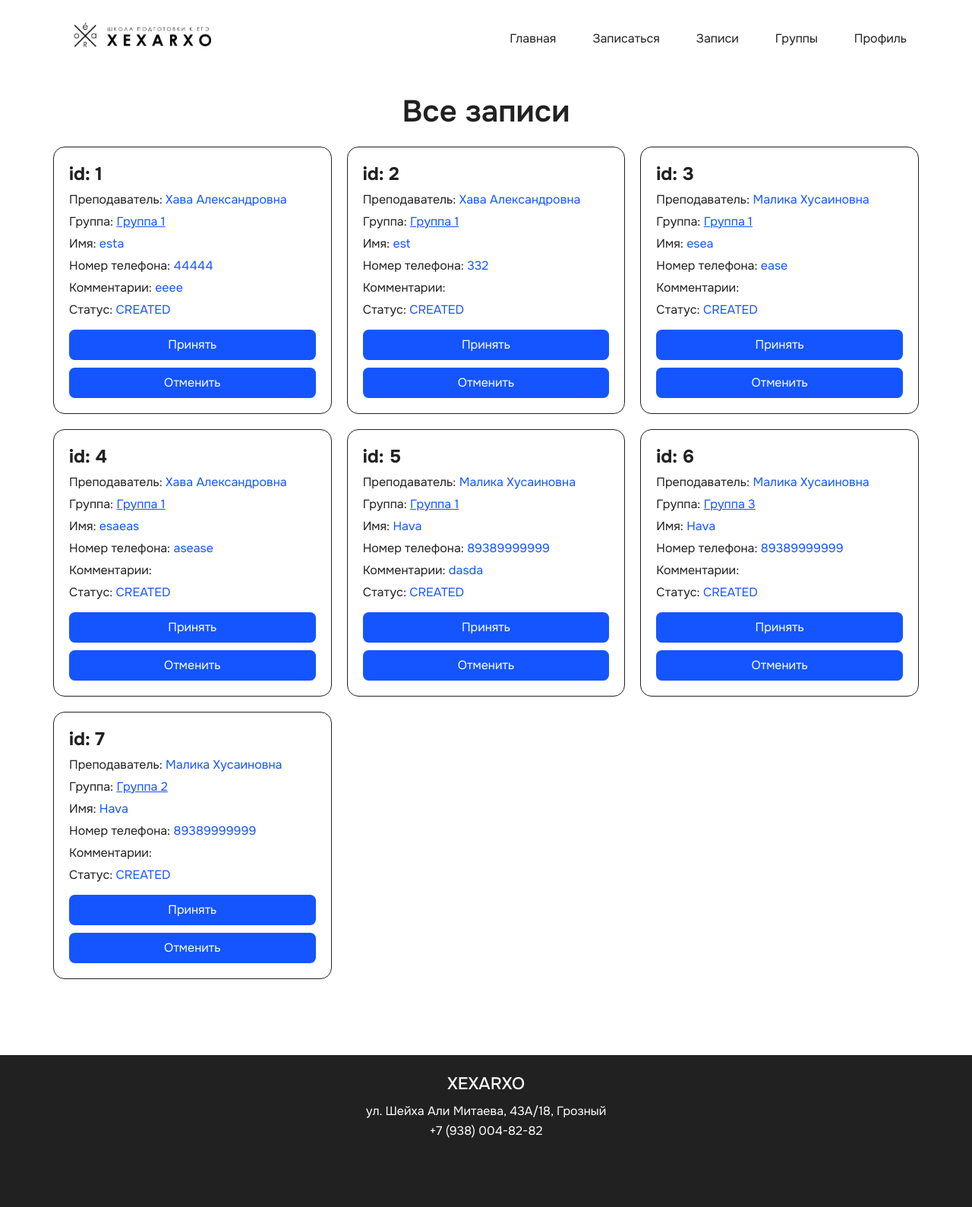
After one commit to Dikiliev/teachers, a Django app: page /manager_appointments/ in a window 1280 px wide. The commit adds this page. Shown: the whole page at 76% size. Run offline with Django 5.2, Linux system fonts and the light colour scheme; a user stored in the database is signed in; data comes from the database, SQL or seed files in the repository.

Commit message:
appointments page

```diff
--- a/main/models.py
+++ b/main/models.py
@@ -45,7 +45,7 @@ class User(AbstractUser):
     )
 
     def __str__(self):
-        return f'{self.get_full_name()} ({self.username}) ({dict(self.ROLE_ENUM).get(self.role, "Неизвестная роль")})'
+        return f'{self.get_full_name()} [{self.username}] ({dict(self.ROLE_ENUM).get(self.role, "Неизвестная роль")})'
 
     @classmethod
     def exists(cls):
@@ -85,7 +85,7 @@ class Teacher(models.Model):
     skills = models.TextField(blank=True, verbose_name='Навыки')
 
     def __str__(self):
-        return f'{self.user.get_full_name()} ({self.user.username})'
+        return f'{self.user.get_full_name()}'
 
     class Meta:
         verbose_name = 'Преподаватель'
@@ -97,6 +97,8 @@ class StudentGroup(models.Model):
 
     subject = models.ForeignKey(Subject, on_delete=models.CASCADE, related_name='student_groups', verbose_name='Предмет')
     teacher = models.ForeignKey(Teacher, on_delete=models.CASCADE, related_name='groups', verbose_name='Преподаватель')
+
+    unregistered_users_count = models.IntegerField(default=0)
 
     students = models.ManyToManyField(User, related_name='student_groups', verbose_name='Студенты', blank=True)
     created_at = models.DateTimeField(auto_now_add=True)
@@ -137,9 +139,11 @@ class AppointmentStatus(Enum):
     ACCEPTED = 'Принято'
     REJECTED = 'Отклонено'
 
+    @staticmethod
+    def get_choices():
+        return [(status.name, status.value) for status in AppointmentStatus]
+
 class Appointment(models.Model):
-    STATUS_CHOICES = [(status.name, status.value) for status in AppointmentStatus]
-
     user = models.ForeignKey(User, on_delete=models.CASCADE, related_name='appointments', blank=True, null=True, verbose_name='Ученик')
     group = models.ForeignKey(StudentGroup, on_delete=models.CASCADE, related_name='appointments', verbose_name='Группа')
 
@@ -148,7 +152,7 @@ class Appointment(models.Model):
     user_comment = models.TextField(blank=True, default='', verbose_name='Комментарий')
 
     created_at = models.DateTimeField(auto_now_add=True, verbose_name='Дата создания')
-    status = models.CharField(max_length=10, choices=STATUS_CHOICES, default=AppointmentStatus.CREATED.name, verbose_name='Статус')
+    status = models.CharField(max_length=10, choices=AppointmentStatus.get_choices(), default=AppointmentStatus.CREATED.name, verbose_name='Статус')
 
     def __str__(self):
         return f'Запись {self.user_name} в {self.group.name}'
@@ -174,7 +178,7 @@ class Application(models.Model):
     subject = models.ForeignKey(Subject, on_delete=models.CASCADE, related_name='applications', verbose_name='Предмет')
 
     created_at = models.DateTimeField(auto_now_add=True, verbose_name='Дата создания')
-    updated_at = models.DateTimeField(auto_now=True, verbose_name='Дата обновления')
+    status = models.CharField(max_length=10, choices=AppointmentStatus.get_choices(), default=AppointmentStatus.CREATED.name, verbose_name='Статус')
 
     def __str__(self):
         return f'Заявка {self.user_name} на {self.subject.name}'
--- /dev/null
+++ b/main/static/css/manager/appointments.css
@@ -0,0 +1,13 @@
+
+
+.info-p{
+
+}
+
+.info-p span, .info-p a{
+    color: var(--color-hover-1);
+}
+
+.info-p a{
+    text-decoration: underline;
+}
--- a/main/urls.py
+++ b/main/urls.py
@@ -45,5 +45,6 @@ urlpatterns = [
 
     # ----- MANAGER ----- #
     path('manager_home/', views.manager_home, name='manager_home'),
+    path('manager_appointments/', views.manager_appointments, name='manager_appointments'),
     # path('manage_group', views.manage_group, name='manage_group'),
 ]
--- a/main/views.py
+++ b/main/views.py
@@ -464,6 +464,18 @@ def manager_home(request: HttpRequest):
 
     return render(request, 'manager/home.html', context)
 
+
+@login_required
+def manager_appointments(request: HttpRequest):
+    context = create_base_data(request)
+    appointments = Appointment.objects.all()
+    applications = Application.objects.all()
+
+    context['appointments'] = appointments
+    context['applications'] = applications
+
+    return render(request, 'manager/appointments.html', context)
+
 @csrf_exempt
 def save_group(request: HttpRequest, group_id):
     if request.method != "POST":
--- a/templates/base.html
+++ b/templates/base.html
@@ -54,7 +54,10 @@
 
                 {% if user.is_authenticated %}
                     {% if user.role == 2 %}
-                        <a href="/manage_groups" class="nav-item">Мои группы</a>
+                        <a href="/manage_groups" class="nav-item">Группы</a>
+                    {% elif user.role == 3 %}
+                        <a href="/manager_appointments/" class="nav-item">Записи</a>
+                        <a href="/manager_home/" class="nav-item">Группы</a>
                     {% else %}
                         <a href="/my_groups" class="nav-item">Мои группы</a>
                     {% endif %}
--- /dev/null
+++ b/templates/manager/appointments.html
@@ -0,0 +1,46 @@
+{% extends "base.html" %}
+
+{% block head %}
+    <link type="text/css" rel="stylesheet" href="{{ static('css/form.css') }}">
+    <link type="text/css" rel="stylesheet" href="{{ static('css/manage_groups.css') }}">
+    <link type="text/css" rel="stylesheet" href="{{ static('css/my_groups.css') }}">
+    <link type="text/css" rel="stylesheet" href="{{ static('css/manager/appointments.css') }}">
+
+    <script>
+        const user_id = {{ user.id }};
+    </script>
+{% endblock %}
+
+{% block content %}
+    <br>
+    <div class="container">
+        <input type="hidden" name="csrfmiddlewaretoken" value="{{ csrf_token }}">
+
+        <h1>Все записи</h1>
+        <br>
+        <div class="groups-list">
+            {% for appointment in appointments %}
+                <div class="group">
+                    <div class="group-info">
+                        <h2>id: {{ appointment.id }}</h2>
+
+                        <p class="info-p">Преподаватель: <span>{{ appointment.group.teacher }}</span></p>
+                        <p class="info-p">Группа: <a href="/manage_group/{{ appointment.group.id }}?from=manager_home">{{ appointment.group.name }}</a></p>
+                        <p class="info-p">Имя: <span>{{ appointment.user_name }}</span></p>
+                        <p class="info-p">Номер телефона: <span>{{ appointment.user_phone }}</span></p>
+                        <p class="info-p">Комментарии: <span>{{ appointment.user_comment }}</span></p>
+                        <p class="info-p">Статус: <span>{{ appointment.status }}</span></p>
+
+
+                    </div>
+                    <div class="fields-container">
+                        <button class="button">Принять</button>
+                        <button class="button">Отменить</button>
+                    </div>
+                </div>
+            {% endfor %}
+        </div>
+    </div>
+
+
+{% endblock %}
```
Also changed, not shown: main/admin.py (+4 -4 lines), main/migrations/0025_remove_application_updated_at_application_status.py (added).
